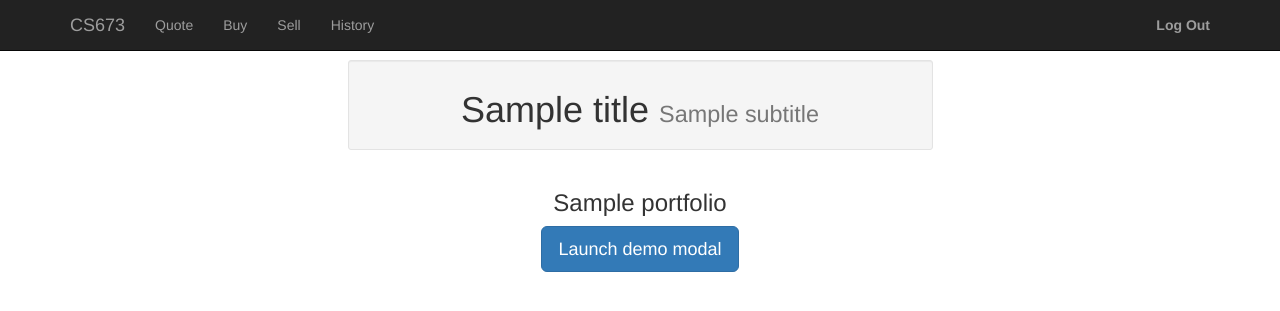
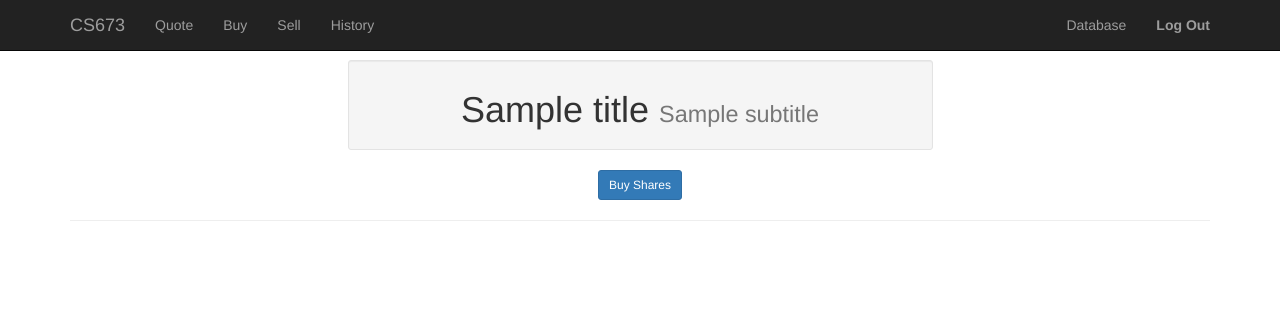
Before and after one commit to jayrav13/cs673-finance, a PHP site: template views/portfolio.php in a window 1280 px wide. Shown: the top 311 px of the page. Run offline with PHP 8.4, Linux system fonts and the light colour scheme; the visitor is signed in with stand-in values (Sample User, id 1); the template is opened without the code that fills it: most values are stand-ins (such as "Sample title", 1, 10 or a date in 2020).

Commit message:
Adding DB to header, adding portfolio files

```diff
--- a/views/header.php
+++ b/views/header.php
@@ -57,6 +57,7 @@
                             <?php if(isset($user)): ?>
                                 <li><a>Logged in as <?= $user["name"]; ?></a></li>
                             <?php endif ?>
+                            <li><a href="dump.php">Database</a></li>
                             <li><a href="logout.php"><strong>Log Out</strong></a></li>
                         <?php endif ?>
                     </ul>
--- a/views/portfolio.php
+++ b/views/portfolio.php
@@ -1,33 +1,29 @@
 <div class="row">
-	<div class="col-md-6 col-md-offset-3">
-	<?php foreach($portfolios as $portfolio) { ?>
-		<h3><?php echo $portfolio["name"]; ?></h3>
-	<?php } ?>
-	</div>
+	<!-- Button trigger modal -->
+	<button type="button" class="btn btn-primary btn-sm" data-toggle="modal" data-target="#buyShares">
+		Buy Shares
+	</button>
 </div>
+
+<hr />
 
 <script type="text/javascript">
 
 // On click, show modal.
-$('#addPortfolio').on('shown.bs.modal', function () {
+$('#buyShares').on('shown.bs.modal', function () {
 	$('#myInput').focus()
 })
 </script>
 
-<!-- Button trigger modal -->
-<button type="button" class="btn btn-primary btn-lg" data-toggle="modal" data-target="#addPortfolio">
-	Launch demo modal
-</button>
-
 <!-- Modal -->
-<div class="modal fade" id="addPortfolio" tabindex="-1" role="dialog" aria-labelledby="myModalLabel">
+<div class="modal fade" id="buyShares" tabindex="-1" role="dialog" aria-labelledby="myModalLabel">
 	<div class="modal-dialog" role="document">
 		<div class="modal-content">
 			<div class="modal-header">
 				<button type="button" class="close" data-dismiss="modal" aria-label="Close"><span aria-hidden="true">&times;</span></button>
-				<h4 class="modal-title" id="myModalLabel">Create Portfolio</h4>
+				<h4 class="modal-title" id="myModalLabel">Buy Shares</h4>
 			</div>
-			<form method="post" action="index.php">
+			<form method="post" action="portfolio.php">
 				<div class="modal-body">
 					<input type="text" class="form-control" id="name" name="name" placeholder="My First Portfolio">
 				</div>
```
Also changed, not shown: public/portfolio.php (+31 -0 lines).
